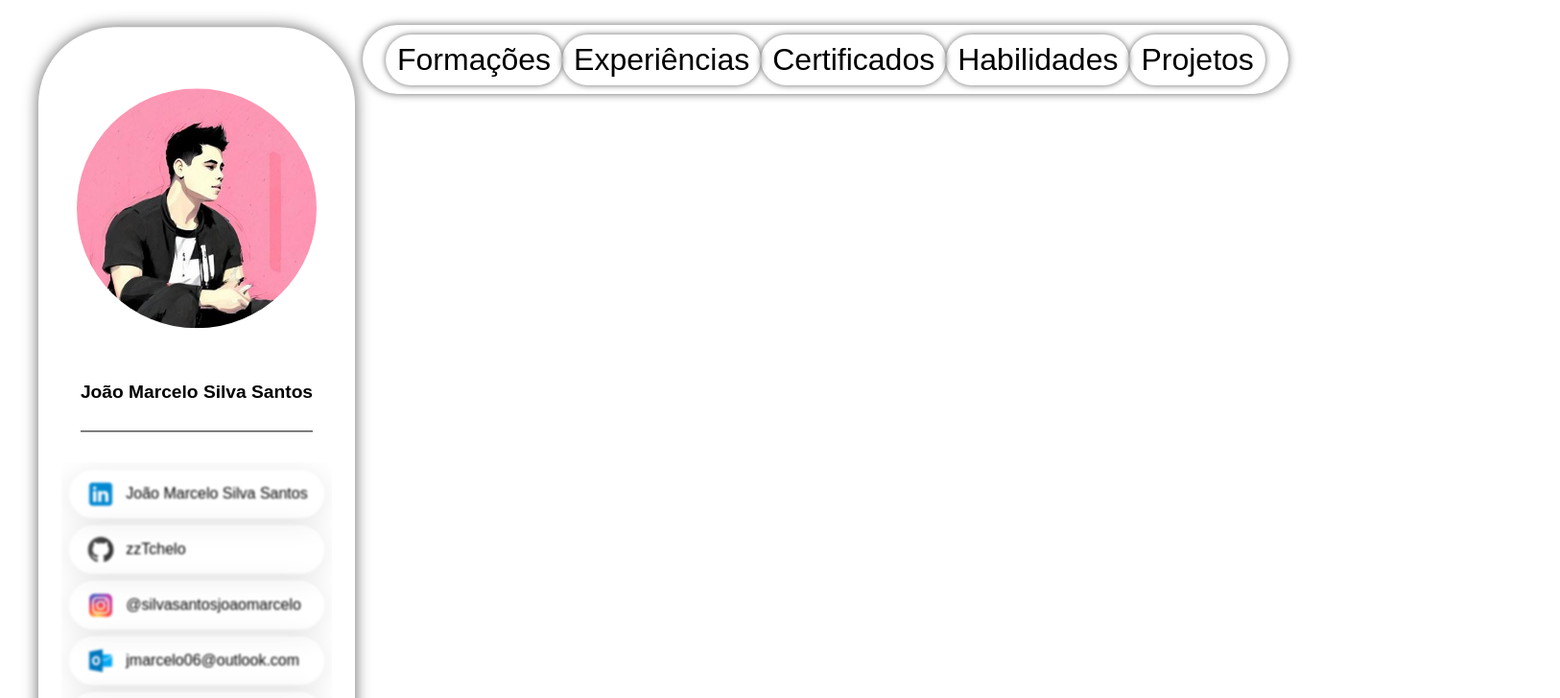
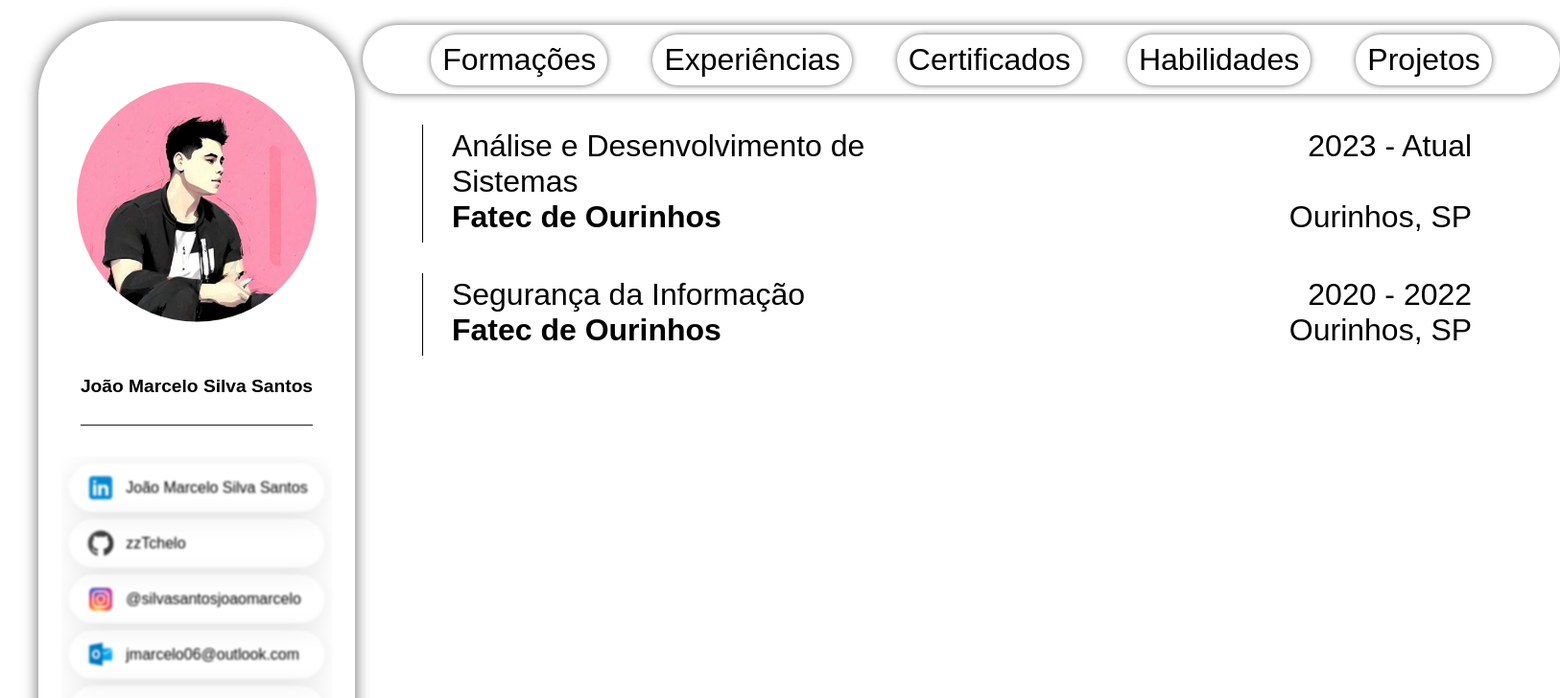
Before and after one commit to zzTchelo/react_curriculum, a React (Create React App) app: page / in a window 1280 px wide. Shown: the top 728 px of the page at 96% size, 1626 px wide, since content can reach past the window. Built offline with nearby package versions, Linux system fonts and the light colour scheme.

Commit message:
Add formacao

```diff
--- a/src/App.css
+++ b/src/App.css
@@ -1,9 +1,14 @@
 .main{
     width: 95%;
-    height: 200000px;
     margin-top: 10px;
     display: flex;
     margin-left: auto;
     margin-right: auto;
     font-family: Arial, Helvetica, sans-serif;
 }
+
+.main-content {
+    display: block;
+    margin-left: auto;
+    margin-right: auto;
+}
--- a/src/App.js
+++ b/src/App.js
@@ -1,12 +1,38 @@
 import './App.css';
+import Formacao from './main/formacao';
 import Navbar from './navbar';
 import Sidebar from './sidebar';
+
+const formacoes = [{
+  curso : 'Análise e Desenvolvimento de Sistemas',
+  faculdade : 'Fatec de Ourinhos',
+  cidade : 'Ourinhos, SP',
+  ano : '2023 - Atual'
+},
+{
+  curso : 'Segurança da Informação',
+  faculdade : 'Fatec de Ourinhos',
+  cidade : 'Ourinhos, SP',
+  ano : '2020 - 2022'
+}]
 
 function App() {
   return (
       <div className='main'>
-        <Sidebar />
-        <Navbar />
+        <aside>
+          <Sidebar />
+        </aside>
+        <div className='main-content'>
+          <Navbar />
+            {formacoes.map(formacao =>
+              <Formacao
+                curso = {formacao.curso}
+                faculdade = {formacao.faculdade}
+                cidade = {formacao.cidade}
+                ano = {formacao.ano}
+              />
+            )}
+        </div>
       </div>
     );
   }
--- /dev/null
+++ b/src/main/formacao/formacao.css
@@ -0,0 +1,45 @@
+.formacao{
+    margin: 32px 0;
+    padding: 4px 0px 8px 0px;
+    display: flex;
+    flex-wrap: wrap;
+    justify-content: space-between;
+    width: 90%;
+
+    margin-left: auto;
+    margin-right: auto;
+
+
+    border-left: 1px solid black;
+}
+
+.curso{
+    padding: 0px 30px;
+    text-align: start;
+    font-size: 32px;
+    display: block;
+    width: 50%;
+}
+
+.ano{
+    padding: 0px 30px;
+    text-align: end;
+    font-size: 32px;
+    display: block;
+    width: 20%;
+}
+
+.cidade{
+    padding: 0px 30px;
+    text-align: end;
+    font-size: 32px;
+    width: 30%;
+}
+
+.faculdade{
+    font-weight: bolder;
+    text-align: start;
+    padding: 0px 30px;
+    font-size: 32px;
+    width: 30%;
+}
--- /dev/null
+++ b/src/main/formacao/index.jsx
@@ -0,0 +1,23 @@
+import './formacao.css'
+
+const Formacao = (props) => {
+    return (
+        <div className="formacao">
+            <span className="curso">
+                {props.curso}
+            </span>
+            <span className='ano'>
+                {props.ano}
+            </span>
+            <span className='faculdade'>
+                {props.faculdade}
+            </span>
+            <span className='cidade'>
+                {props.cidade}
+            </span>
+        </div>
+    )
+
+}
+
+export default Formacao
--- a/src/navbar/navbar.css
+++ b/src/navbar/navbar.css
@@ -1,6 +1,6 @@
 .navbar{
     list-style-type: none;
-    display: inline-flex;
+    display: flex;
     justify-content: space-evenly;
     align-items: center;
     width: 1200px;
```
